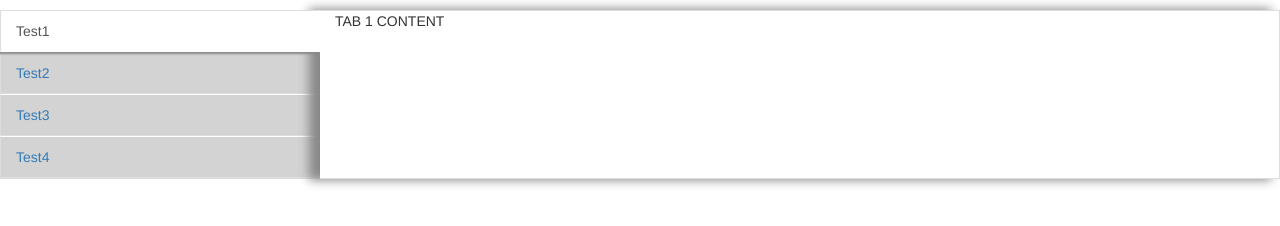
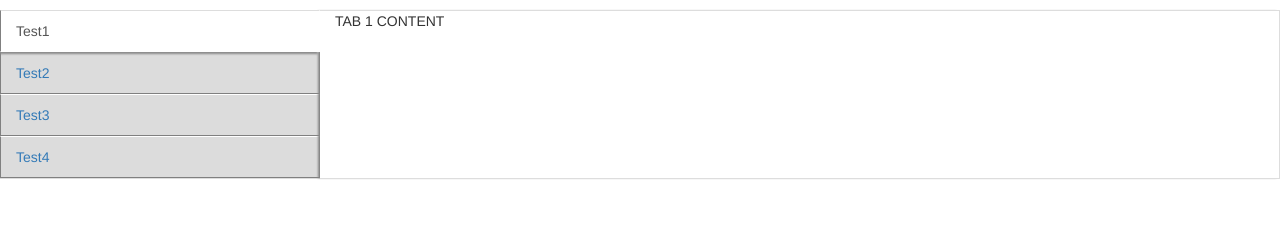
Before and after one commit to mkluting/mkluting.github.io, a plain HTML site: page index.html in a window 1280 px wide. Drawn offline with nearby package versions, Linux system fonts and the light colour scheme.

Commit message:
fixed color.

```diff
--- a/index.html
+++ b/index.html
@@ -26,8 +26,8 @@
 			.nav-tabs.tabs-left > li > a {
 				border-radius: 0;
 				margin-right: 0px;
-				border: 1px solid #ddd;
-				background-color: lightgrey;
+				border: 1px solid grey;
+				background-color: gainsboro;
 				border-top-color: white;
 			}
 			.payment-tabs {
@@ -40,7 +40,7 @@
 				border-right: 1px solid #ddd;
 				border-top: 1px solid #ddd;
 				border-bottom: 1px solid #ddd;
-				box-shadow: -10px 0px 10px 1px #888888;
+				box-shadow: -3px 0px 2px -1px #888888;
 				z-index: 3;
 			}
 			.payment-tabs {
```
